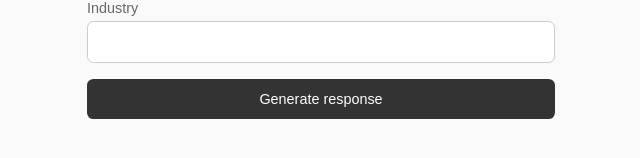
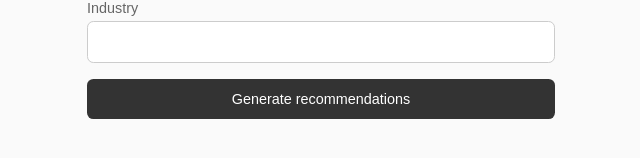
Before and after one commit to FraserMuir/ai-security-advisor, a Next.js app: page / in a window 1280 px wide. Shown: the part 328-486 px from the top of the page, without its empty margins (319-959 px from the left). Built offline with nearby package versions, Linux system fonts and the light colour scheme.

Commit message:
change button text

```diff
--- a/app/page.tsx
+++ b/app/page.tsx
@@ -69,7 +69,7 @@ const Home = () => {
           ? "Generating..."
           : loadingState === LoadingStates.LOADING
           ? "Loading..."
-          : "Generate response"}
+          : "Generate recommendations"}
       </button>
       {recommendations.map((recommendation, i) => (
         <div className="recommendation" key={i}>{recommendation}</div>
```
